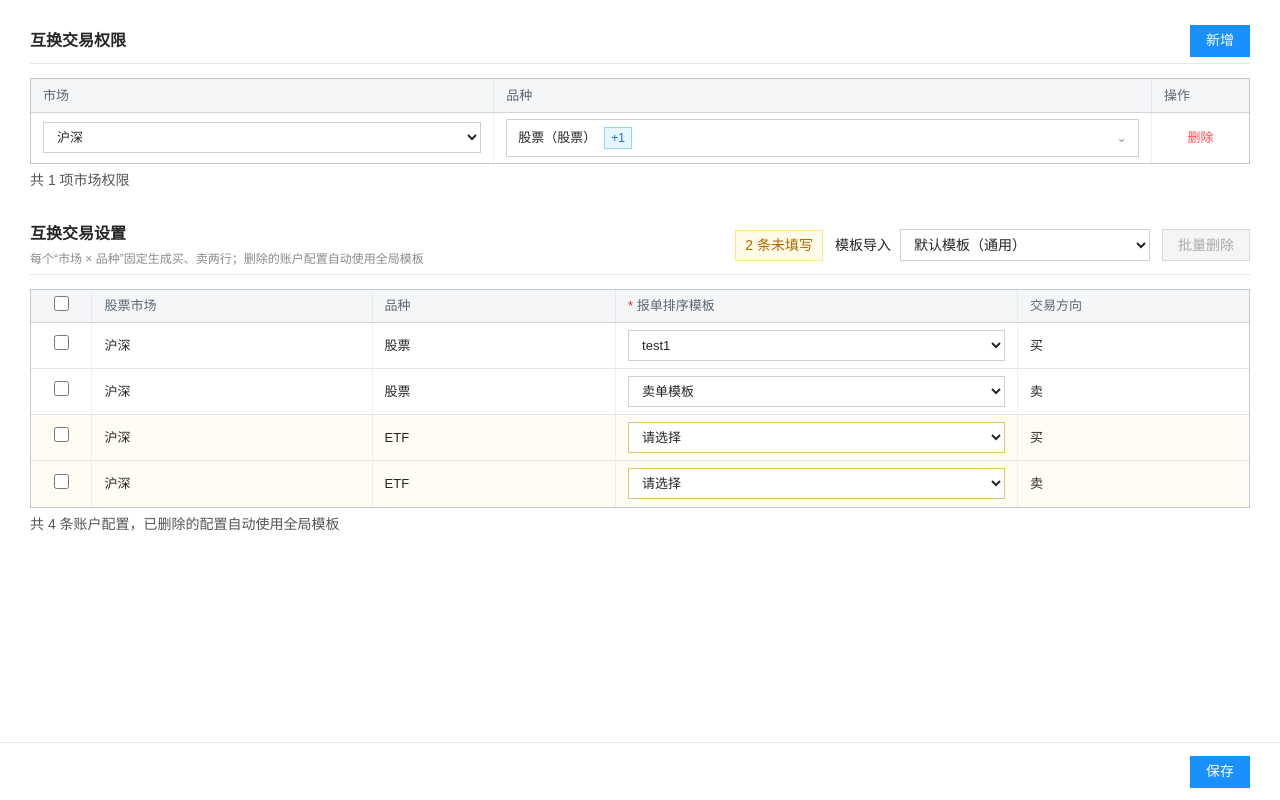
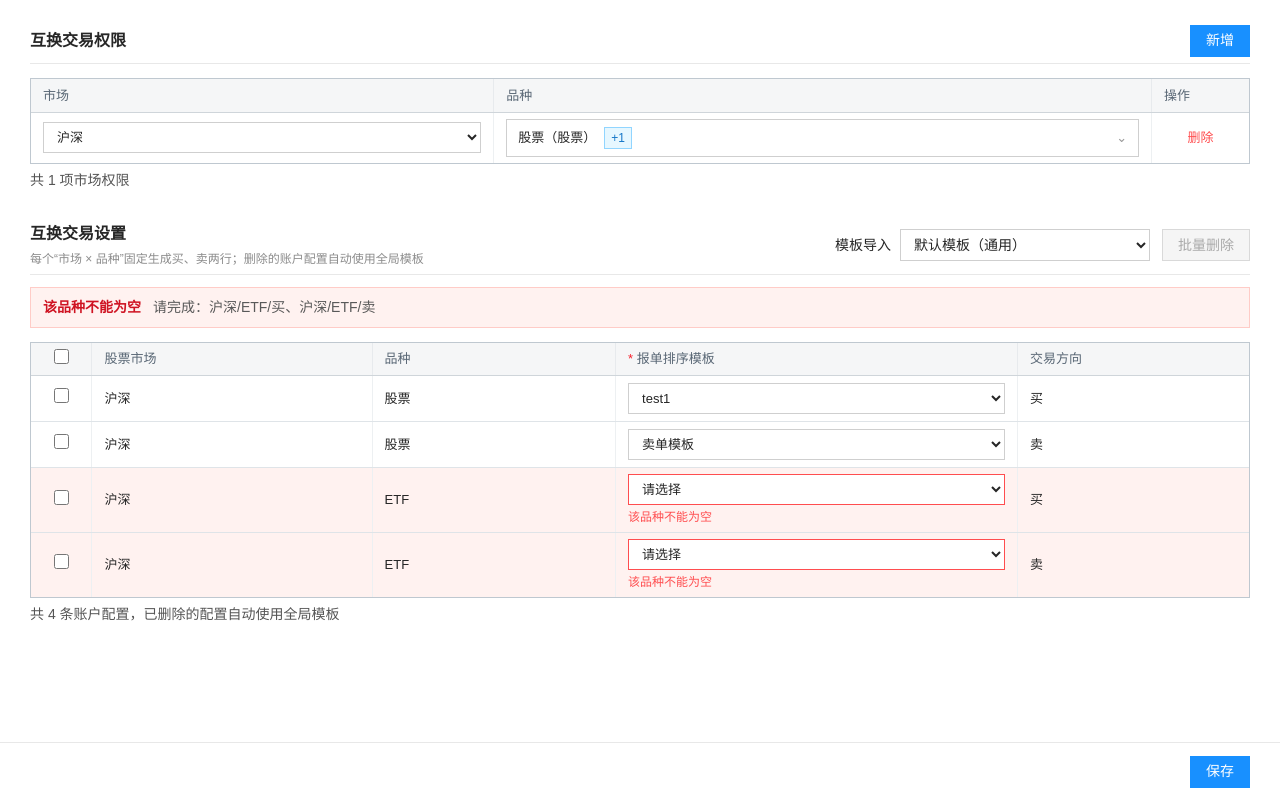
Before and after one commit to ldy-66/bct-account-routing-config, a Next.js app: page / in a window 1280 px wide. Both pictures are taken after a click on the button "保存". Built offline with nearby package versions, Linux system fonts and the light colour scheme.

Commit message:
???????????????

```diff
--- a/app/globals.css
+++ b/app/globals.css
@@ -16,7 +16,6 @@ button,summary { cursor:pointer; }
 .routing-header p { margin:4px 0 0; color:var(--muted); font-size:12px; }
 .routing-controls { margin-left:auto; display:flex; align-items:center; gap:12px; }
 .routing-controls .secondary-button { margin-left:0; }
-.incomplete-tip { padding:4px 9px; color:#ad6800; border:1px solid #ffe58f; background:#fffbe6; white-space:nowrap; }
 .template-import-control { display:flex; align-items:center; gap:9px; }
 .template-import-control label { white-space:nowrap; }
 .template-import-control select { width:250px; height:32px; padding:0 28px 0 9px; border:1px solid #cfcfcf; background:#fff; }
@@ -55,8 +54,12 @@ td select:disabled { color:#aaa; background:#f5f5f5; }
 .actions button { padding:2px 4px; border:0; color:var(--danger); background:transparent; }
 .empty-cell { height:74px; color:var(--muted); text-align:center; }
 .readonly-value { display:inline-block; line-height:31px; }
-.incomplete-row td { background:#fffdf3; }
-.incomplete-row select { border-color:#e7c36b; }
+.validation-summary { margin-top:12px; display:flex; align-items:flex-start; gap:12px; padding:9px 12px; color:#cf1322; border:1px solid #ffccc7; background:#fff2f0; text-align:left; }
+.validation-summary strong { flex:0 0 auto; }
+.validation-summary span { color:#595959; line-height:1.5; }
+.validation-row td { background:#fff2f0; }
+.validation-row select { border-color:var(--danger); }
+.field-error { display:block; margin-top:4px; color:var(--danger); font-size:12px; line-height:1.4; }
 
 .permission-table-wrap { overflow:visible; }
 .product-select { position:relative; width:100%; }
--- a/app/page.tsx
+++ b/app/page.tsx
@@ -162,6 +162,7 @@ export default function Home() {
   const [rules, setRules] = useState<Rule[]>(() => applySourceTemplate(defaultPermissions, sourceTemplates[0].name));
   const [deletedRuleIds, setDeletedRuleIds] = useState<string[]>([]);
   const [selectedRuleIds, setSelectedRuleIds] = useState<string[]>([]);
+  const [validationRuleIds, setValidationRuleIds] = useState<string[]>([]);
   const [openProductId, setOpenProductId] = useState<number | null>(null);
   const [toast, setToast] = useState("");
 
@@ -196,8 +197,8 @@ export default function Home() {
     () => allMarkets.filter((market) => !permissions.some((permission) => permission.market === market)),
     [permissions],
   );
-  const incompleteCount = useMemo(() => rules.filter((rule) => !rule.routeTemplate).length, [rules]);
   const allRulesSelected = rules.length > 0 && rules.every((rule) => selectedRuleIds.includes(rule.id));
+  const validationRules = rules.filter((rule) => validationRuleIds.includes(rule.id));
 
   const flash = (message: string) => {
     setToast(message);
@@ -212,6 +213,7 @@ export default function Home() {
     setDeletedRuleIds(nextDeletedRuleIds);
     setRules(nextRules.filter((rule) => !nextDeletedRuleIds.includes(rule.id)));
     setSelectedRuleIds((current) => current.filter((id) => validRuleIds.has(id) && !nextDeletedRuleIds.includes(id)));
+    setValidationRuleIds([]);
   };
 
   const updateMarket = (id: number, market: Market) => {
@@ -234,7 +236,10 @@ export default function Home() {
 
   const deletePermission = (id: number) => syncRules(permissions.filter((permission) => permission.id !== id));
 
-  const updateRule = (id: string, patch: Partial<Rule>) => setRules((current) => current.map((rule) => rule.id === id ? { ...rule, ...patch } : rule));
+  const updateRule = (id: string, patch: Partial<Rule>) => {
+    setRules((current) => current.map((rule) => rule.id === id ? { ...rule, ...patch } : rule));
+    if (patch.routeTemplate) setValidationRuleIds((current) => current.filter((item) => item !== id));
+  };
 
   const toggleRule = (id: string, checked: boolean) => {
     setSelectedRuleIds((current) => checked ? [...new Set([...current, id])] : current.filter((item) => item !== id));
@@ -247,6 +252,7 @@ export default function Home() {
     const selected = new Set(selectedRuleIds);
     setRules((current) => current.filter((rule) => !selected.has(rule.id)));
     setDeletedRuleIds((current) => [...new Set([...current, ...selectedRuleIds])]);
+    setValidationRuleIds((current) => current.filter((id) => !selected.has(id)));
     setSelectedRuleIds([]);
     flash(`已删除 ${selectedRuleIds.length} 条账户配置，系统将自动使用全局模板`);
   };
@@ -255,6 +261,7 @@ export default function Home() {
     const next = applySourceTemplate(permissions, templateName).filter((rule) => !deletedRuleIds.includes(rule.id));
     setSelectedTemplate(templateName);
     setRules(next);
+    setValidationRuleIds([]);
     setSelectedRuleIds((current) => current.filter((id) => next.some((rule) => rule.id === id)));
     const emptyCount = next.filter((rule) => !rule.routeTemplate).length;
     flash(emptyCount ? `已匹配模板，${emptyCount} 条配置需手工补充` : `已按“${templateName}”完成全部匹配`);
@@ -263,9 +270,11 @@ export default function Home() {
   const save = () => {
     const incomplete = rules.filter((rule) => !rule.routeTemplate);
     if (incomplete.length) {
-      flash(`请先完成 ${incomplete.length} 条空白配置`);
+      setValidationRuleIds(incomplete.map((rule) => rule.id));
+      window.setTimeout(() => document.getElementById("routing-validation")?.scrollIntoView({ behavior: "smooth", block: "center" }), 0);
       return;
     }
+    setValidationRuleIds([]);
 
     const backendPayload = {
       tradePermissions: permissions.map((permission) => ({
@@ -315,7 +324,6 @@ export default function Home() {
         <header className="module-header routing-header">
           <div><h2 id="routing-title">互换交易设置</h2><p>每个“市场 × 品种”固定生成买、卖两行；删除的账户配置自动使用全局模板</p></div>
           <div className="routing-controls">
-            {incompleteCount > 0 && <span className="incomplete-tip" role="status">{incompleteCount} 条未填写</span>}
             <div className="template-import-control">
               <label htmlFor="source-template">模板导入</label>
               <select id="source-template" value={selectedTemplate} onChange={(event) => changeSourceTemplate(event.target.value)}>{sourceTemplates.map((item) => <option key={item.name} value={item.name}>{item.name}（{item.remark}）</option>)}</select>
@@ -323,15 +331,19 @@ export default function Home() {
             <button className="secondary-button batch-delete-button" onClick={batchDeleteRules} disabled={!selectedRuleIds.length}>批量删除</button>
           </div>
         </header>
+        {validationRules.length > 0 && <div id="routing-validation" className="validation-summary" role="alert">
+          <strong>该品种不能为空</strong>
+          <span>请完成：{validationRules.map((rule) => `${rule.market}/${rule.product}/${rule.direction}`).join("、")}</span>
+        </div>}
         <div className="table-wrap">
           <table className="rule-table">
             <thead><tr><th className="selection-cell"><input type="checkbox" aria-label="选择全部互换交易设置" checked={allRulesSelected} onChange={(event) => toggleAllRules(event.target.checked)} /></th><th>股票市场</th><th>品种</th><th><em>*</em> 报单排序模板</th><th>交易方向</th></tr></thead>
             <tbody>
-              {rules.map((rule) => <tr key={rule.id} className={!rule.routeTemplate ? "incomplete-row" : undefined}>
+              {rules.map((rule) => <tr key={rule.id} className={validationRuleIds.includes(rule.id) ? "validation-row" : undefined}>
                 <td className="selection-cell"><input type="checkbox" aria-label={`选择${rule.market}${rule.product}${rule.direction}`} checked={selectedRuleIds.includes(rule.id)} onChange={(event) => toggleRule(rule.id, event.target.checked)} /></td>
                 <td><span className="readonly-value">{rule.market}</span></td>
                 <td><span className="readonly-value">{rule.product}</span></td>
-                <td><select aria-label={`${rule.market}${rule.product}${rule.direction}报单排序模板`} value={rule.routeTemplate} onChange={(event) => updateRule(rule.id, { routeTemplate: event.target.value })}><option value="">请选择</option>{routeTemplates.map((template) => <option key={template} value={template}>{template}</option>)}</select></td>
+                <td><select aria-label={`${rule.market}${rule.product}${rule.direction}报单排序模板`} aria-invalid={validationRuleIds.includes(rule.id)} value={rule.routeTemplate} onChange={(event) => updateRule(rule.id, { routeTemplate: event.target.value })}><option value="">请选择</option>{routeTemplates.map((template) => <option key={template} value={template}>{template}</option>)}</select>{validationRuleIds.includes(rule.id) && <span className="field-error">该品种不能为空</span>}</td>
                 <td><span className="readonly-value">{rule.direction}</span></td>
               </tr>)}
               {!rules.length && <tr><td colSpan={5} className="empty-cell">暂无账户级配置，系统将使用全局模板</td></tr>}
```
Also changed, not shown: 1 other file (tests, documents, lock files or other folders).
